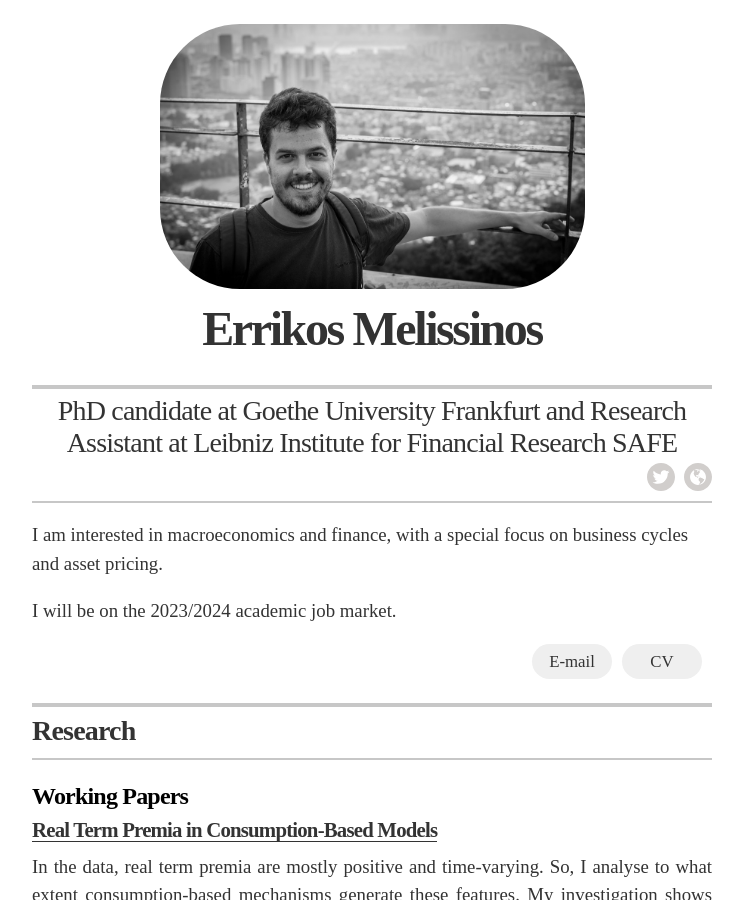
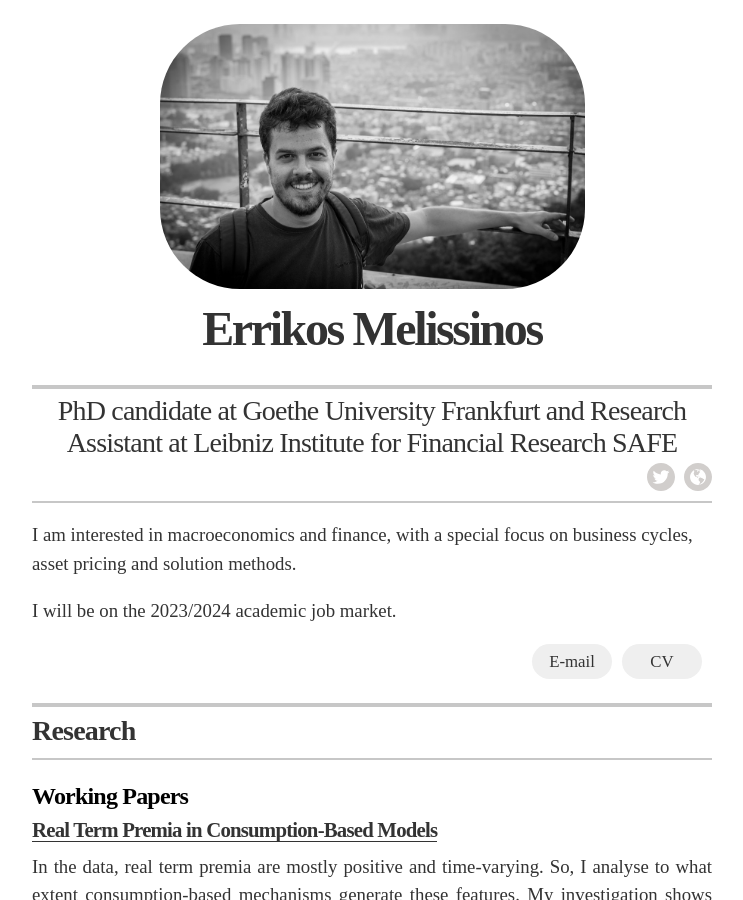
Before and after one commit to errikos-melissinos/errikos-melissinos.github.io, a Jekyll site: the page built from index.html, in a window 1280 px wide and 900 px high. Shown: the whole window, without its empty margins (268-1011 px from the left). Built offline with Jekyll 4.4.1, drawn with Linux system fonts in a browser that asks for light colours.

Commit message:
Update _config.yml

```diff
--- a/_config.yml
+++ b/_config.yml
@@ -23,7 +23,7 @@ resume_contact_email:           "melissinos@safe-frankfurt.de"
 # resume_header_contact_info:     "742 Evergreen Terrace, Springfield • 555-7334 • lisasimpson@youremailaddress.com"
 # display_header_contact_info:    "false"
 
-resume_header_intro: "<p>I am interested in macroeconomics and finance, with a special focus on business cycles and asset pricing.</p> <p>I will be on the 2023/2024 academic job market.</p>"
+resume_header_intro: "<p>I am interested in macroeconomics and finance, with a special focus on business cycles, asset pricing and solution methods.</p> <p>I will be on the 2023/2024 academic job market.</p>"
 
 # use "yes" to display the email contact button,
 # "no" to display an "I'm not looking for work" message,
```
